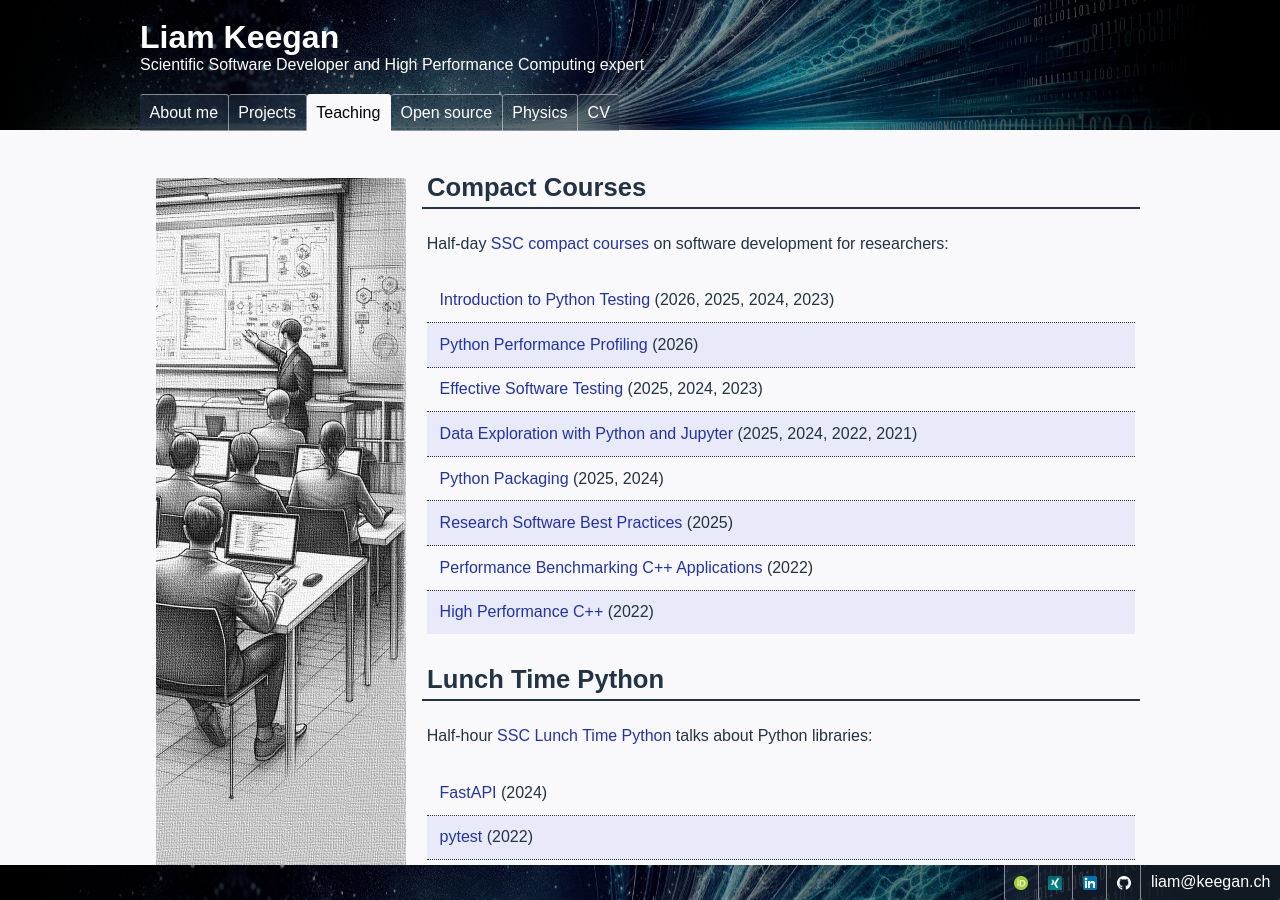
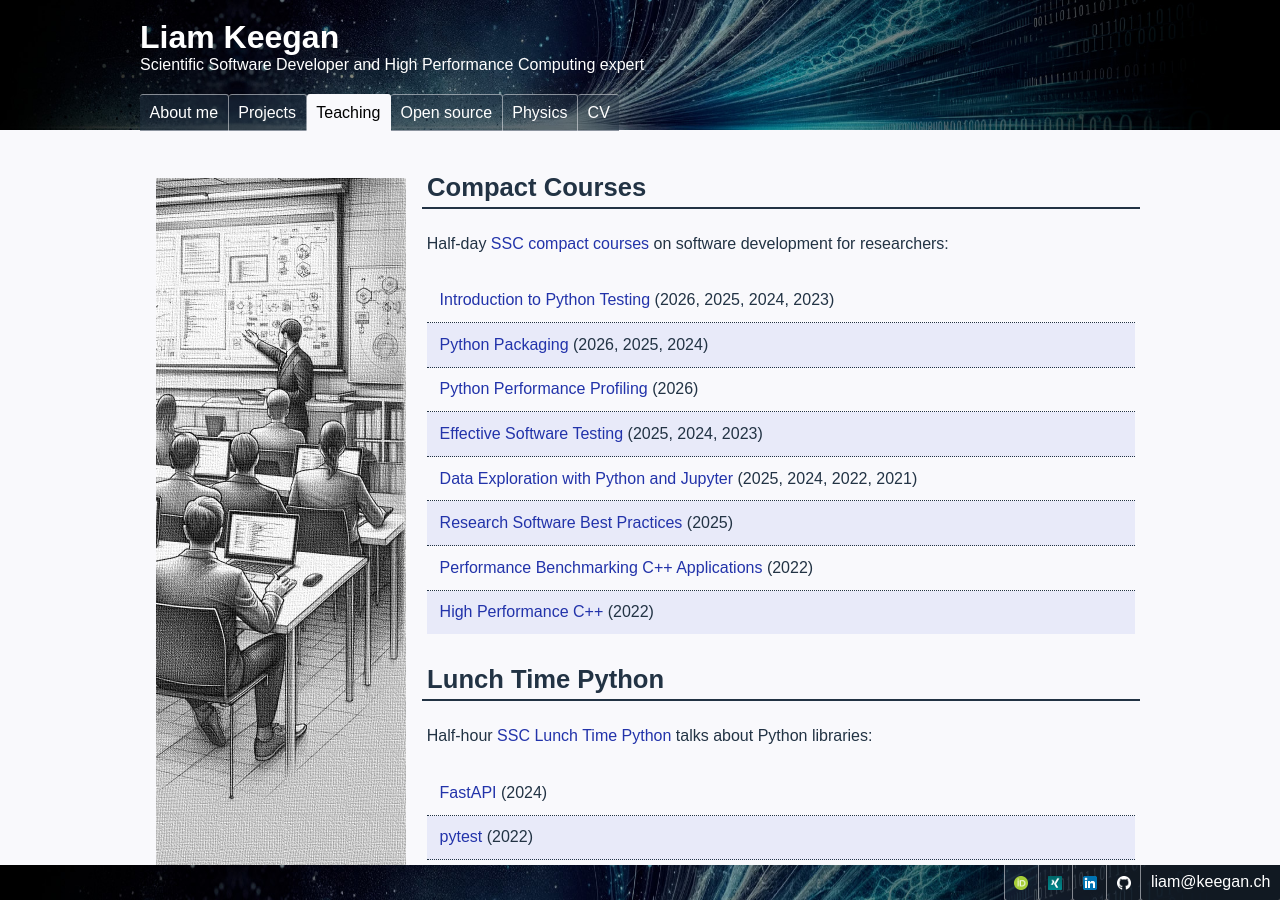
Before and after one commit to lkeegan/lkeegan.github.io, a Jekyll site: the page built from teaching.md, in a window 1280 px wide and 900 px high. Built offline with Jekyll 4.4.1, drawn with Linux system fonts in a browser that asks for light colours.

Commit message:
add course instance

```diff
--- a/_data/teaching.yml
+++ b/_data/teaching.yml
@@ -10,7 +10,7 @@
       title: Research Software Best Practices
       link: https://docs.google.com/presentation/d/e/2PACX-1vQM3Kgn9PylSIqCWgGZis9bDRPdfqHcchLeOnhzzHD_q_Vh9fydZvcdjMpzUv7wb1azpG22MQOZGZXx/pub
 
-    - year: 2025, 2024
+    - year: 2026, 2025, 2024
       title: Python Packaging
       link: https://ssciwr.github.io/python-packaging/
 
```
